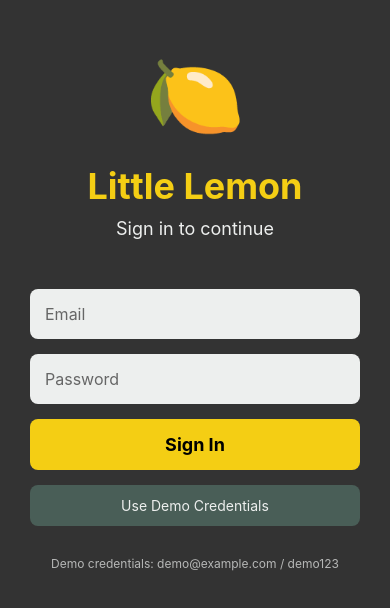
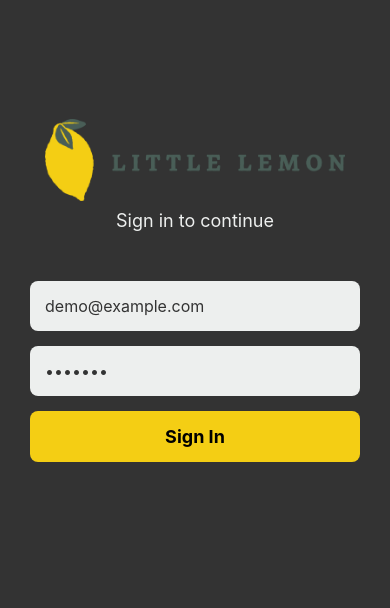
Before and after one commit to dograkunal/little-lemon, a React Native app: screen /Login in a window 390 px wide. Shown: the part 114-722 px from the top of the page. Built offline with nearby package versions, Linux system fonts and the light colour scheme.

Commit message:
progress

```diff
--- a/src/screens/FeedBackFrom.js
+++ b/src/screens/FeedBackFrom.js
@@ -4,7 +4,6 @@ import authService from "../services/authService";
 import apiService from "../services/apiService";
 
 const FeedbackForm = ({ navigation }) => {
-  // declare the variables
   const [firstName, onChangeFirstName] = useState("");
   const [lastName, onChangeLastName] = useState("");
   const [message, onChangeMessage] = useState("");
--- a/src/screens/LoginScreen.js
+++ b/src/screens/LoginScreen.js
@@ -1,4 +1,4 @@
-import React, { useState } from 'react';
+import React, { useState } from "react";
 import {
   View,
   Text,
@@ -9,12 +9,13 @@ import {
   ActivityIndicator,
   KeyboardAvoidingView,
   Platform,
-} from 'react-native';
-import authService from '../services/authService';
+  Image,
+} from "react-native";
+import authService from "../services/authService";
 
 const LoginScreen = ({ navigation }) => {
-  const [email, setEmail] = useState('');
-  const [password, setPassword] = useState('');
+  const [email, setEmail] = useState("demo@example.com");
+  const [password, setPassword] = useState("demo123");
   const [isLoading, setIsLoading] = useState(false);
 
   const validateEmail = (email) => {
@@ -29,17 +30,17 @@ const LoginScreen = ({ navigation }) => {
   const handleLogin = async () => {
     // Validate inputs
     if (!email || !password) {
-      Alert.alert('Error', 'Please fill in all fields');
+      Alert.alert("Error", "Please fill in all fields");
       return;
     }
 
     if (!validateEmail(email)) {
-      Alert.alert('Error', 'Please enter a valid email address');
+      Alert.alert("Error", "Please enter a valid email address");
       return;
     }
 
     if (!validatePassword(password)) {
-      Alert.alert('Error', 'Password must be at least 6 characters long');
+      Alert.alert("Error", "Password must be at least 6 characters long");
       return;
     }
 
@@ -50,39 +51,35 @@ const LoginScreen = ({ navigation }) => {
       const response = await authService.login(email, password);
 
       if (response.success) {
-        Alert.alert(
-          'Success!',
-          `Welcome back, ${response.user.name}!`,
-          [
-            {
-              text: 'Continue',
-              onPress: () => navigation.replace('Welcome')
-            }
-          ]
-        );
+        Alert.alert("Success!", `Welcome back, ${response.user.name}!`, [
+          {
+            text: "Continue",
+            onPress: () => navigation.replace("Welcome"),
+          },
+        ]);
       }
     } catch (error) {
-      Alert.alert('Error', error.message || 'Invalid credentials. Please try again.');
-      console.error('Login error:', error);
+      Alert.alert(
+        "Error",
+        error.message || "Invalid credentials. Please try again."
+      );
+      console.error("Login error:", error);
     } finally {
       setIsLoading(false);
     }
   };
 
-  const handleDemoCredentials = () => {
-    setEmail('demo@example.com');
-    setPassword('demo123');
-  };
-
   return (
     <KeyboardAvoidingView
-      behavior={Platform.OS === 'ios' ? 'padding' : 'height'}
+      behavior={Platform.OS === "ios" ? "padding" : "height"}
       style={styles.container}
     >
       <View style={styles.content}>
         <View style={styles.header}>
-          <Text style={styles.logo}>🍋</Text>
-          <Text style={styles.title}>Little Lemon</Text>
+          <Image
+            style={styles.logo}
+            source={require("../img/littleLemonHeader.png")}
+          />
           <Text style={styles.subtitle}>Sign in to continue</Text>
         </View>
 
@@ -112,7 +109,10 @@ const LoginScreen = ({ navigation }) => {
           />
 
           <TouchableOpacity
-            style={[styles.loginButton, isLoading && styles.loginButtonDisabled]}
+            style={[
+              styles.loginButton,
+              isLoading && styles.loginButtonDisabled,
+            ]}
             onPress={handleLogin}
             disabled={isLoading}
           >
@@ -122,20 +122,6 @@ const LoginScreen = ({ navigation }) => {
               <Text style={styles.loginButtonText}>Sign In</Text>
             )}
           </TouchableOpacity>
-
-          <TouchableOpacity
-            style={styles.demoButton}
-            onPress={handleDemoCredentials}
-            disabled={isLoading}
-          >
-            <Text style={styles.demoButtonText}>Use Demo Credentials</Text>
-          </TouchableOpacity>
-        </View>
-
-        <View style={styles.footer}>
-          <Text style={styles.footerText}>
-            Demo credentials: demo@example.com / demo123
-          </Text>
         </View>
       </View>
     </KeyboardAvoidingView>
@@ -145,75 +131,76 @@ const LoginScreen = ({ navigation }) => {
 const styles = StyleSheet.create({
   container: {
     flex: 1,
-    backgroundColor: '#333333',
+    backgroundColor: "#333333",
   },
   content: {
     flex: 1,
-    justifyContent: 'center',
+    justifyContent: "center",
     paddingHorizontal: 30,
   },
   header: {
-    alignItems: 'center',
+    alignItems: "center",
     marginBottom: 50,
   },
   logo: {
-    fontSize: 80,
-    marginBottom: 20,
+    height: 100,
+    width: 300,
+    resizeMode: "contain",
   },
   title: {
     fontSize: 36,
-    fontWeight: 'bold',
-    color: '#F4CE14',
+    fontWeight: "bold",
+    color: "#F4CE14",
     marginBottom: 10,
   },
   subtitle: {
     fontSize: 18,
-    color: '#EDEFEE',
-    textAlign: 'center',
+    color: "#EDEFEE",
+    textAlign: "center",
   },
   form: {
     marginBottom: 30,
   },
   input: {
-    backgroundColor: '#EDEFEE',
+    backgroundColor: "#EDEFEE",
     borderRadius: 8,
     padding: 15,
     marginBottom: 15,
     fontSize: 16,
-    color: '#333333',
+    color: "#333333",
   },
   loginButton: {
-    backgroundColor: '#F4CE14',
+    backgroundColor: "#F4CE14",
     borderRadius: 8,
     padding: 15,
-    alignItems: 'center',
+    alignItems: "center",
     marginBottom: 15,
   },
   loginButtonDisabled: {
     opacity: 0.7,
   },
   loginButtonText: {
-    color: '#000000',
+    color: "#000000",
     fontSize: 18,
-    fontWeight: 'bold',
+    fontWeight: "bold",
   },
   demoButton: {
-    backgroundColor: '#495E57',
+    backgroundColor: "#495E57",
     borderRadius: 8,
     padding: 12,
-    alignItems: 'center',
+    alignItems: "center",
   },
   demoButtonText: {
-    color: '#EDEFEE',
+    color: "#EDEFEE",
     fontSize: 14,
   },
   footer: {
-    alignItems: 'center',
+    alignItems: "center",
   },
   footerText: {
-    color: '#EDEFEE',
+    color: "#EDEFEE",
     fontSize: 12,
-    textAlign: 'center',
+    textAlign: "center",
     opacity: 0.7,
   },
 });
--- a/src/screens/WelcomeScreen.js
+++ b/src/screens/WelcomeScreen.js
@@ -1,58 +1,67 @@
-import React from 'react';
-import { ScrollView, Text, StyleSheet, TouchableOpacity, View, Alert } from 'react-native';
-import authService from '../services/authService';
+import React from "react";
+import {
+  ScrollView,
+  Text,
+  StyleSheet,
+  TouchableOpacity,
+  View,
+  Alert,
+  ImageBackground,
+} from "react-native";
+import authService from "../services/authService";
 
 export default function WelcomeScreen({ navigation }) {
   const handleLogout = async () => {
-    Alert.alert(
-      'Logout',
-      'Are you sure you want to logout?',
-      [
+    Alert.alert("Logout", "Are you sure you want to logout?", [
       {
-          text: 'Cancel',
-          style: 'cancel'
+        text: "Cancel",
+        style: "cancel",
       },
       {
-          text: 'Logout',
-          style: 'destructive',
+        text: "Logout",
+        style: "destructive",
         onPress: async () => {
           try {
             await authService.logout();
-              navigation.replace('Login');
+            navigation.replace("Login");
           } catch (error) {
-              console.error('Logout error:', error);
-              // Force navigation even if logout fails
-              navigation.replace('Login');
+            console.error("Logout error:", error);
+            navigation.replace("Login");
           }
-          }
-        }
-      ]
-    );
+        },
+      },
+    ]);
   };
 
   return (
     <View style={styles.container}>
       <ScrollView indicatorStyle="white" style={styles.scrollContainer}>
         <Text style={styles.title}>Welcome to Little Lemon</Text>
+        <ImageBackground
+          source={require("../img/LittleLemonLogo.png")}
+          style={styles.backgroundImage}
+          resizeMode="contain"
+          blurRadius={3}
+        >
+          <View>
             <Text style={styles.description}>
-          Little Lemon is a charming neighborhood bistro that serves simple food
-          and classic cocktails in a lively but casual environment. We would love
-          to hear more about your experience with us!
+              Little Lemon is a charming neighborhood bistro that serves simple
+              food and classic cocktails in a lively but casual environment. We
+              would love to hear more about your experience with us!
             </Text>
+          </View>
+        </ImageBackground>
       </ScrollView>
 
       <View style={styles.buttonContainer}>
         <TouchableOpacity
           style={styles.nextButton}
-          onPress={() => navigation.navigate('Menu')}
+          onPress={() => navigation.navigate("Menu")}
         >
-          <Text style={styles.nextButtonText}>View Our Menu</Text>
+          <Text style={styles.nextButtonText}>Menu</Text>
         </TouchableOpacity>
 
-        <TouchableOpacity
-          style={styles.logoutButton}
-          onPress={handleLogout}
-        >
+        <TouchableOpacity style={styles.logoutButton} onPress={handleLogout}>
           <Text style={styles.logoutButtonText}>Logout</Text>
         </TouchableOpacity>
       </View>
@@ -63,48 +72,56 @@ export default function WelcomeScreen({ navigation }) {
 const styles = StyleSheet.create({
   container: {
     flex: 1,
-    backgroundColor: '#333333',
+    backgroundColor: "#333333",
+  },
+  backgroundImage: {
+    marginTop: 100,
+    width: "100%",
+    resizeMode: "contain",
   },
   scrollContainer: {
     flex: 1,
+    marginTop: 10,
   },
   title: {
     padding: 40,
     fontSize: 30,
-    color: '#EDEFEE',
-    textAlign: 'center',
+    color: "#EDEFEE",
+    textAlign: "center",
   },
   description: {
     fontSize: 24,
-    padding: 20,
-    marginVertical: 8,
-    color: '#EDEFEE',
-    textAlign: 'center',
+    padding: 10,
+    color: "#EDEFEE",
+    textAlign: "center",
+    fontWeight: "600",
+    textShadowOffset: { width: 1, height: 1 },
+    textShadowRadius: 3,
   },
   buttonContainer: {
     padding: 20,
     gap: 15,
   },
   nextButton: {
-    backgroundColor: '#F4CE14',
+    backgroundColor: "#F4CE14",
     padding: 15,
     borderRadius: 8,
-    alignItems: 'center',
+    alignItems: "center",
   },
   nextButtonText: {
-    color: '#000000',
+    color: "#000000",
     fontSize: 18,
-    fontWeight: 'bold',
+    fontWeight: "bold",
   },
   logoutButton: {
-    backgroundColor: '#495E57',
+    backgroundColor: "#495E57",
     padding: 15,
     borderRadius: 8,
-    alignItems: 'center',
+    alignItems: "center",
   },
   logoutButtonText: {
-    color: '#EDEFEE',
+    color: "#EDEFEE",
     fontSize: 16,
-    fontWeight: 'bold',
+    fontWeight: "bold",
   },
 });
```
Also changed, not shown: src/img/LittleLemonLogo.png (added), src/img/littleLemonHeader.png (added). Lines whose indentation alone changed are shown as unchanged.
